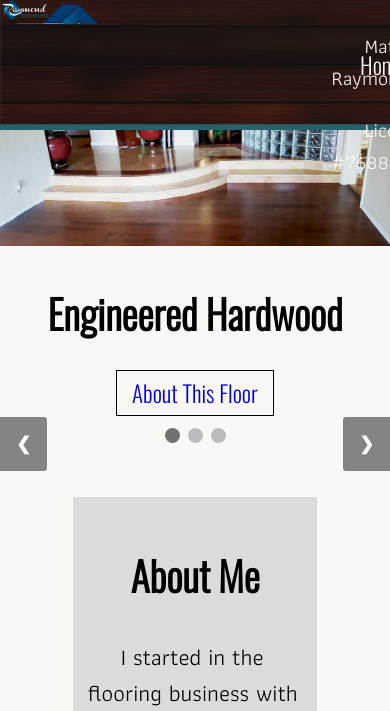
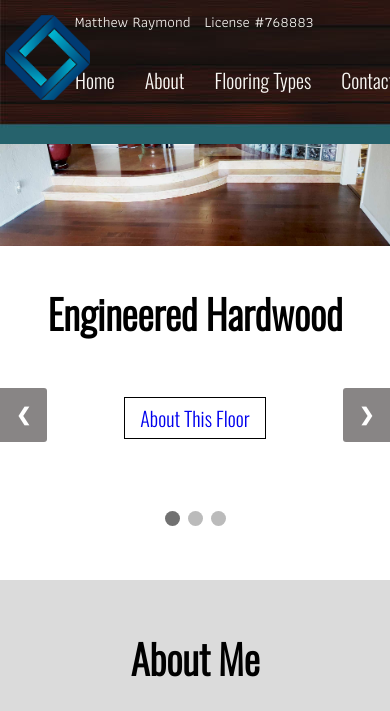
Before and after one commit to SeanRaymond2301/Raymond-Flooring, a PHP site: page / in a window 390 px wide. Shown: the top 711 px of the page. Run offline with PHP 8.4, Linux system fonts and the light colour scheme.

Commit message:
started working on mobile media query or 433px, also changed images from img tags to background images via css

```diff
--- a/SCSS/main.scss
+++ b/SCSS/main.scss
@@ -44,11 +44,12 @@
 
 //***********NAV***********//
 .logo {
-    z-index: 1000000;
+    z-index: 100000000000;
     position: fixed;
-    background: url(images/raymond-flooring-installations.png);
-    width: 100px;
-    height: auto;
+    background-image: url(../images/raymond-flooring-installations.png);
+    width: 400px;
+    height: 350px;
+    background-repeat: no-repeat;
 }
 
 .wrapper2 {
@@ -60,13 +61,20 @@
 .lic-info {
     z-index: 100000000000;
     color: $bg-color;
+    font-size: 20px;
+}
+
+.lic-info2 {
+    z-index: 100000000000;
+    color: $bg-color;
+    font-size: 20px;
 }
 
 nav {
     width: 100%;
     z-index: 100;
     position: fixed;
-    background-image: url(../images/header2.jpg);
+    background-image: url("../images/header2.jpg");
     background-repeat: no-repeat;
     ul {
         width: 1400px;
@@ -442,13 +450,6 @@
     color: #4a2602;
 }
 
-
-
-.lic-info {
-    font-size: 20px;
-}
-
-
 .hide-home {
     display: none;
 }
@@ -476,7 +477,7 @@
     }
 
     .imglogo {
-        width: 50px;
+        width: 200px;
 
     }
 }
@@ -493,11 +494,6 @@
         margin: 0 !important;
     }
 }
-
-
-
-
-/*=======*/
 
 @media (max-width: 433px) {
 
@@ -523,10 +519,18 @@
 
     ul {
         margin: 60px !important;
-
     }
 
-
+    .imglogo {
+        background-image: url('../images/diamond-logo.png');
+        width: 85px !important;
+        height: 85px !important;
+        background-repeat: no-repeat;
+        z-index: 100000000000;
+        top: 15px;
+        left: 5px;
+        background-size: cover;
+    }
 
     .black {
         width: 100%;
@@ -538,39 +542,43 @@
     }
 
     a {
-
         margin: 0px !important;
     }
 
     .wrapper {
-
         width: 100% !important;
     }
 
     .imglogo {
+        width: 150px;
+    }
 
-        width: 150px;
+    .lic-info {
+        bottom: 15px;
+        font-size: 15px;
+        position: relative;
+        right: 290px;
+    }
 
+    .lic-info2 {
+        bottom: 54px;
+        font-size: 15px;
+        position: relative;
+        right: 160px;
+    }
+
+    .wrapper2 {
+        right: 100px;
+        width: 100%;
     }
 
     .hide {
-        position: absolute !important;
-        top: -9999px !important;
-        z-index: -100000;
-        left: -9999px !important;
+        display: none;
     }
-
-    .lic-info {
-        display:none;
-    }
-
 
     /*show element in phone only*/
     .show-mq {
-      display: block !important;
-   visibility: visible;
-
-
+        display: block !important;
+        visibility: visible;
     }
-
 }
--- a/css/main.css
+++ b/css/main.css
@@ -30,11 +30,12 @@
   font-family: 'Athiti', sans-serif; }
 
 .logo {
-  z-index: 1000000;
+  z-index: 100000000000;
   position: fixed;
-  background: url(images/raymond-flooring-installations.png);
-  width: 100px;
-  height: auto; }
+  background-image: url(../images/raymond-flooring-installations.png);
+  width: 400px;
+  height: 350px;
+  background-repeat: no-repeat; }
 
 .wrapper2 {
   position: fixed;
@@ -43,13 +44,19 @@
 
 .lic-info {
   z-index: 100000000000;
-  color: #FAF8F4; }
+  color: #FAF8F4;
+  font-size: 20px; }
+
+.lic-info2 {
+  z-index: 100000000000;
+  color: #FAF8F4;
+  font-size: 20px; }
 
 nav {
   width: 100%;
   z-index: 100;
   position: fixed;
-  background-image: url(../images/header2.jpg);
+  background-image: url("../images/header2.jpg");
   background-repeat: no-repeat; }
   nav ul {
     width: 1400px;
@@ -107,7 +114,7 @@
 .next {
   cursor: pointer;
   position: absolute;
-  top: 52%;
+  top: 46%;
   width: auto;
   margin-top: -22px;
   padding: 16px;
@@ -332,9 +339,6 @@
   font-weight: bold;
   color: #4a2602; }
 
-.lic-info {
-  font-size: 20px; }
-
 .hide-home {
   display: none; }
 
@@ -353,7 +357,7 @@
   footer {
     display: none; }
   .imglogo {
-    width: 50px; } }
+    width: 200px; } }
 
 /*phone*/
 @media (max-width: 755px) {
@@ -362,14 +366,8 @@
     margin-left: 35px; }
   .contactinfo {
     float: inherit;
-    margin: 0 !important;
-    text-align: center !important; } }
+    margin: 0 !important; } }
 
-<<<<<<< HEAD
-/*phone*/
-=======
-/*=======*/
->>>>>>> acccec4d4903dd1f2db99ea4846bfef7de71ae21
 @media (max-width: 433px) {
   .headerText2 {
     transform: translateX(-70%);
@@ -379,11 +377,21 @@
     top: 20vh;
     font-size: 17px; }
   .headerText {
-    transform: translateX(-59%); }
+    transform: translateX(-59%);
+    font-size: 20px; }
   body {
     background-color: white; }
   ul {
     margin: 60px !important; }
+  .imglogo {
+    background-image: url("../images/diamond-logo.png");
+    width: 85px !important;
+    height: 85px !important;
+    background-repeat: no-repeat;
+    z-index: 100000000000;
+    top: 15px;
+    left: 5px;
+    background-size: cover; }
   .black {
     width: 100%;
     text-align: center; }
@@ -395,12 +403,20 @@
     width: 100% !important; }
   .imglogo {
     width: 150px; }
+  .lic-info {
+    bottom: 15px;
+    font-size: 15px;
+    position: relative;
+    right: 290px; }
+  .lic-info2 {
+    bottom: 54px;
+    font-size: 15px;
+    position: relative;
+    right: 160px; }
+  .wrapper2 {
+    right: 100px;
+    width: 100%; }
   .hide {
-    position: absolute !important;
-    top: -9999px !important;
-    z-index: -100000;
-    left: -9999px !important; }
-  .lic-info {
     display: none; }
   /*show element in phone only*/
   .show-mq {
--- a/header.php
+++ b/header.php
@@ -18,12 +18,8 @@
 
 
 <header>
-
-
         <nav>
-        <div class="logo">
-            <img class="imglogo" src="images/raymond-flooring-installations.png" alt="">
-        </div>
+            <div class="logo imglogo"></div>
             <div class="nav">
                 <ul>
                     <a href="?page=Home">
@@ -46,22 +42,14 @@
                     <a class="show-mq" href="">
                         <li class="show-mq">Flooring Types</li>
                     </a>
-
                     <a href="?page=Contact">
                         <li>Contact</li>
                     </a>
                 </ul>
-
                 <div class="wrapper2">
-
-                	<p class=" lic-info ">Matthew Raymond</p>
-
-                	<p class="lic-info ">License #768883</p>
-
-
-
+                    <p class="lic-info">Matthew Raymond</p>
+                    <p class="lic-info2">License #768883</p>
                 </div>
             </div>
         </nav>
-
 </header>
```
Lines whose indentation alone changed are shown as unchanged.
